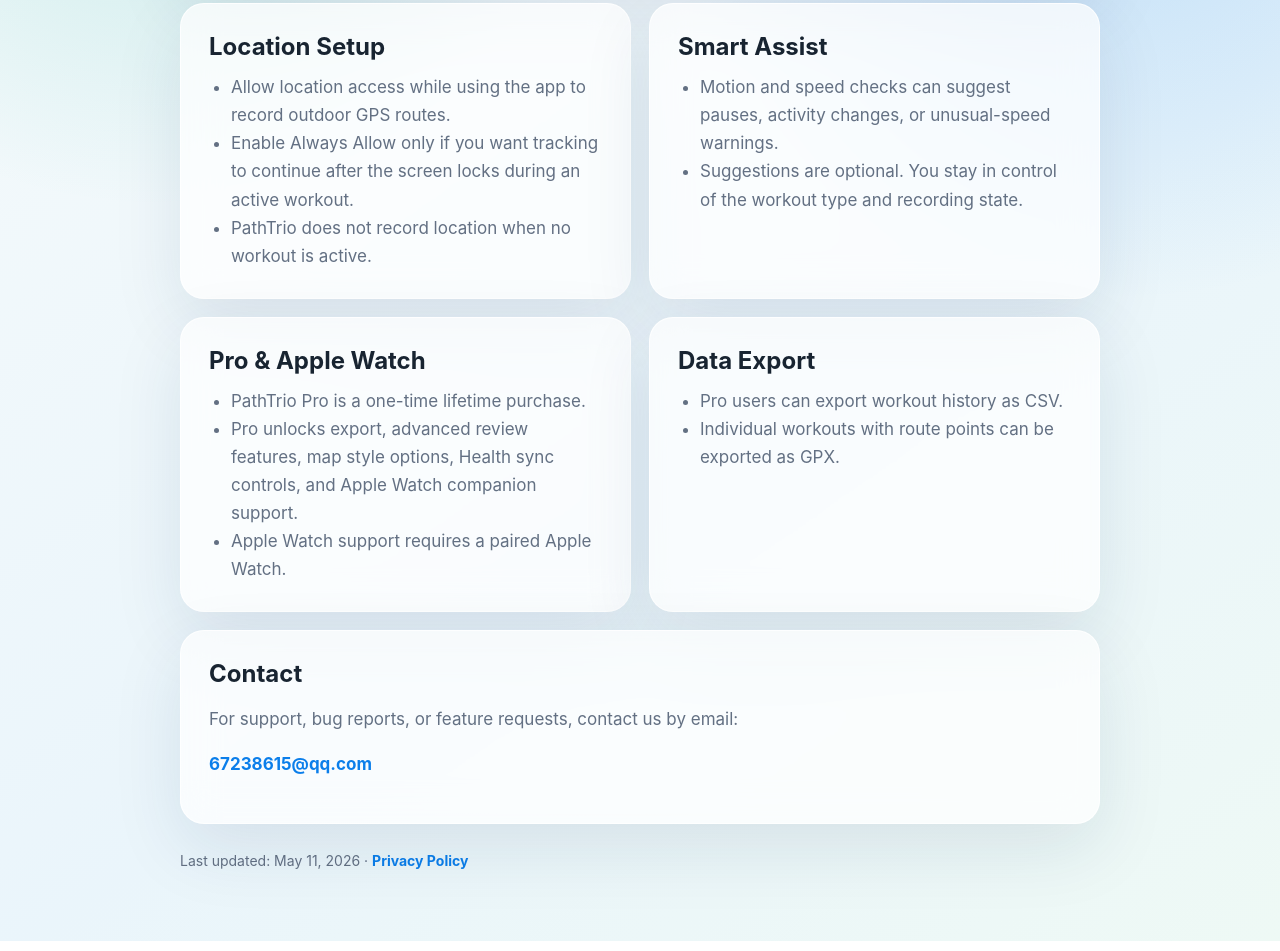
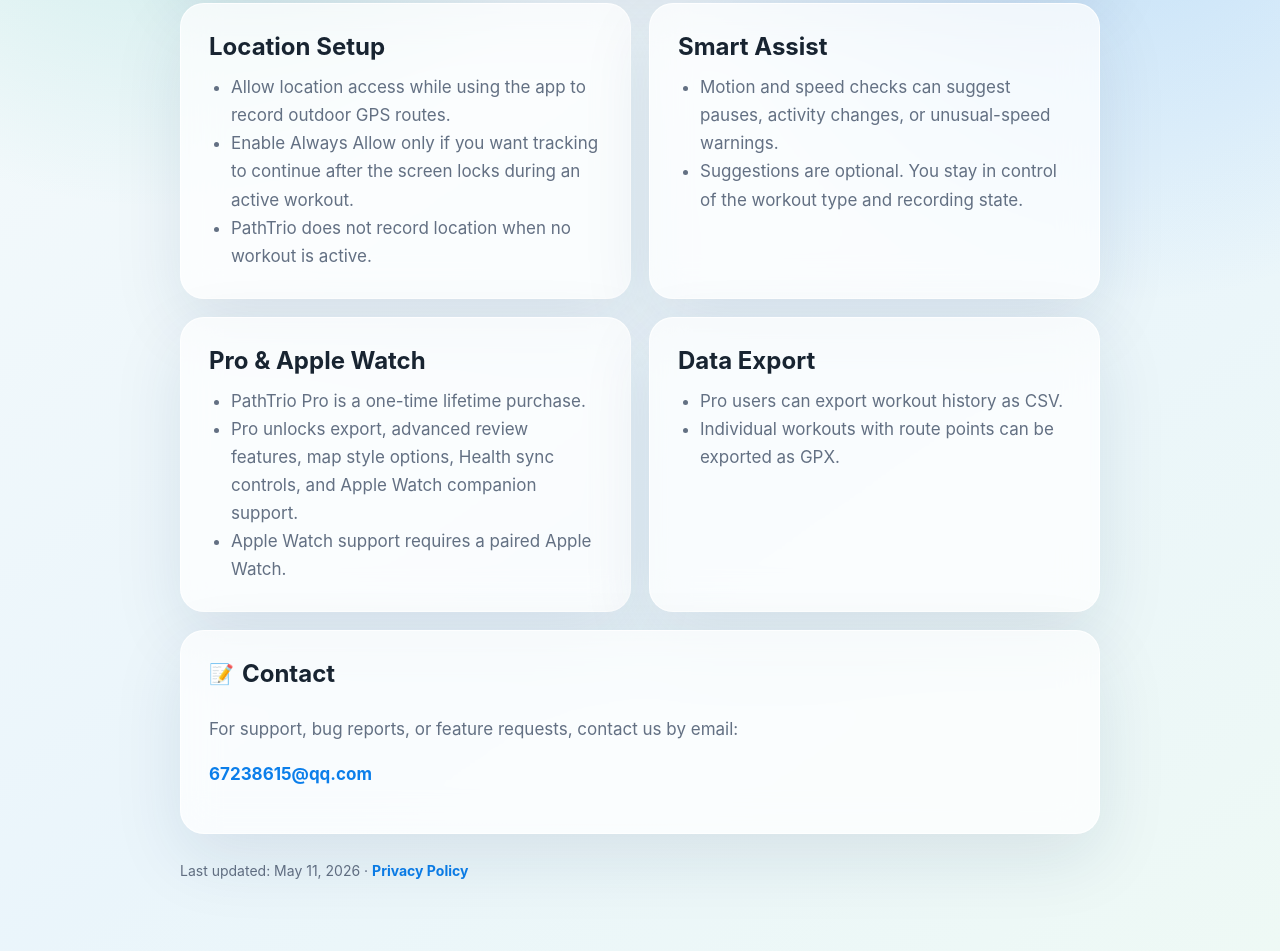
Before and after one commit to philyu8259-create/PathTrio, a plain HTML site: page docs/support-en.html in a window 1280 px wide. Shown: the part 357-1308 px from the top of the page. Drawn offline with Linux system fonts and the light colour scheme.

Commit message:
Add contact icon for feedback sections

```diff
--- a/docs/styles.css
+++ b/docs/styles.css
@@ -65,6 +65,17 @@
 h2 {
   margin: 0 0 10px;
   font-size: 24px;
+}
+
+.card-title {
+  display: inline-flex;
+  align-items: center;
+  gap: 8px;
+}
+
+.card-title .icon {
+  font-size: 20px;
+  line-height: 1;
 }
 
 p,
--- a/docs/support-en.html
+++ b/docs/support-en.html
@@ -45,7 +45,7 @@
         </ul>
       </article>
       <article class="card full">
-        <h2>Contact</h2>
+        <h2 class="card-title"><span class="icon" aria-hidden="true">📝</span>Contact</h2>
         <p>For support, bug reports, or feature requests, contact us by email:</p>
         <p><a href="mailto:67238615@qq.com">67238615@qq.com</a></p>
       </article>
```
Also changed, not shown: docs/support-zh-Hans.html (+1 -1 lines).
